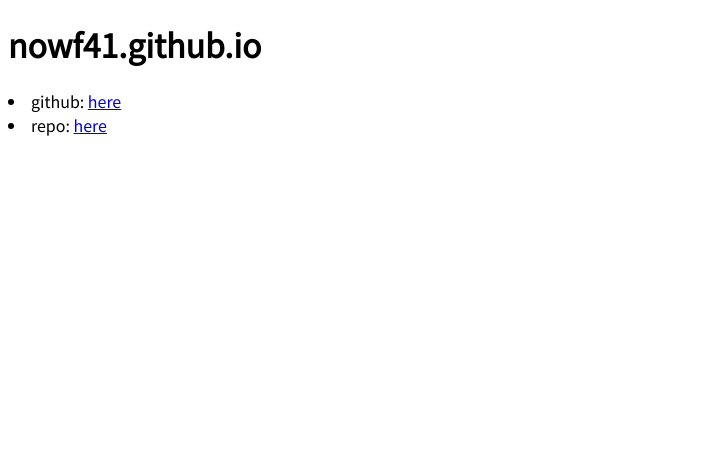
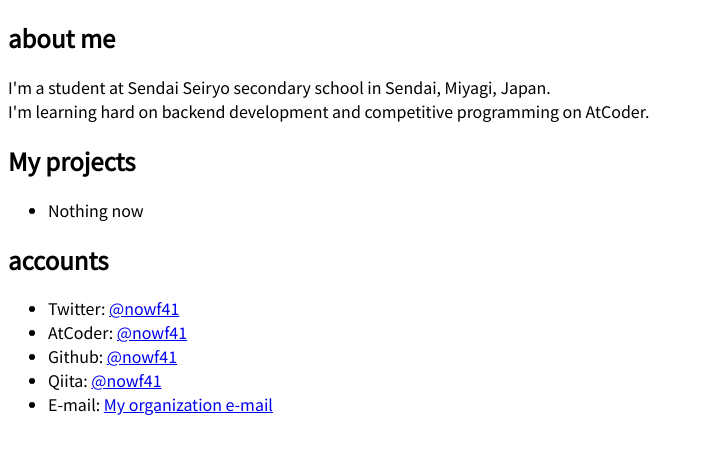
Before and after one commit to nowf41/nowf41.github.io, a plain HTML site: page index.html in a window 1280 px wide. Shown: the whole page, without its empty margins (0-704 px from the left). Drawn offline with Linux system fonts and the light colour scheme.

Commit message:
changed index.html

```diff
--- a/index.html
+++ b/index.html
@@ -1,18 +1,29 @@
 <!DOCTYPE html>
-<html lang="ja">
+<html lang="en">
 <head>
     <meta charset="UTF-8">
     <meta name="viewport" content="width=device-width, initial-scale=1.0">
-    <link rel="stylesheet" href="scripts/default.css">
+    <link rel="stylesheet" href="./fonts/noto_sans.css">
     <title>nowf41.github.io</title>
 </head>
 <body>
-    <h1>nowf41.github.io</h1>
+    <h2>about me</h2>
     <p>
-        <li>github: <a href="https://www.github.com/nowf41">here</a></li>
-        <li>repo: <a href="https://www.github.com/nowf41/nowf41.github.io">here</a></li>
+        I'm a student at Sendai Seiryo secondary school in Sendai, Miyagi, Japan.<br>
+        I'm learning hard on backend development and competitive programming on AtCoder.<br>
+
     </p>
-    <p>
-    </p>
+    <h2>My projects</h2>
+    <ul>
+        <li>Nothing now</li>
+    </ul>
+    <h2>accounts</h2>
+    <ul>
+        <li>Twitter: <a href="https://x.com/nowf41">@nowf41</a></li>
+        <li>AtCoder: <a href="https://atcoder.jp/users/nowf41">@nowf41</a></li>
+        <li>Github: <a href="https://github.com/nowf41">@nowf41</a></li>
+        <li>Qiita: <a href="https://qiita.com/nowf41">@nowf41</a></li>
+        <li>E-mail: <a href="mailto:17661652202@g.sendai-c.ed.jp+github">My organization e-mail</a></li>
+    </ul>
 </body>
 </html>
```
Also changed, not shown: fonts/noto_sans.css (renamed from scripts/default.css), 2 other files.
